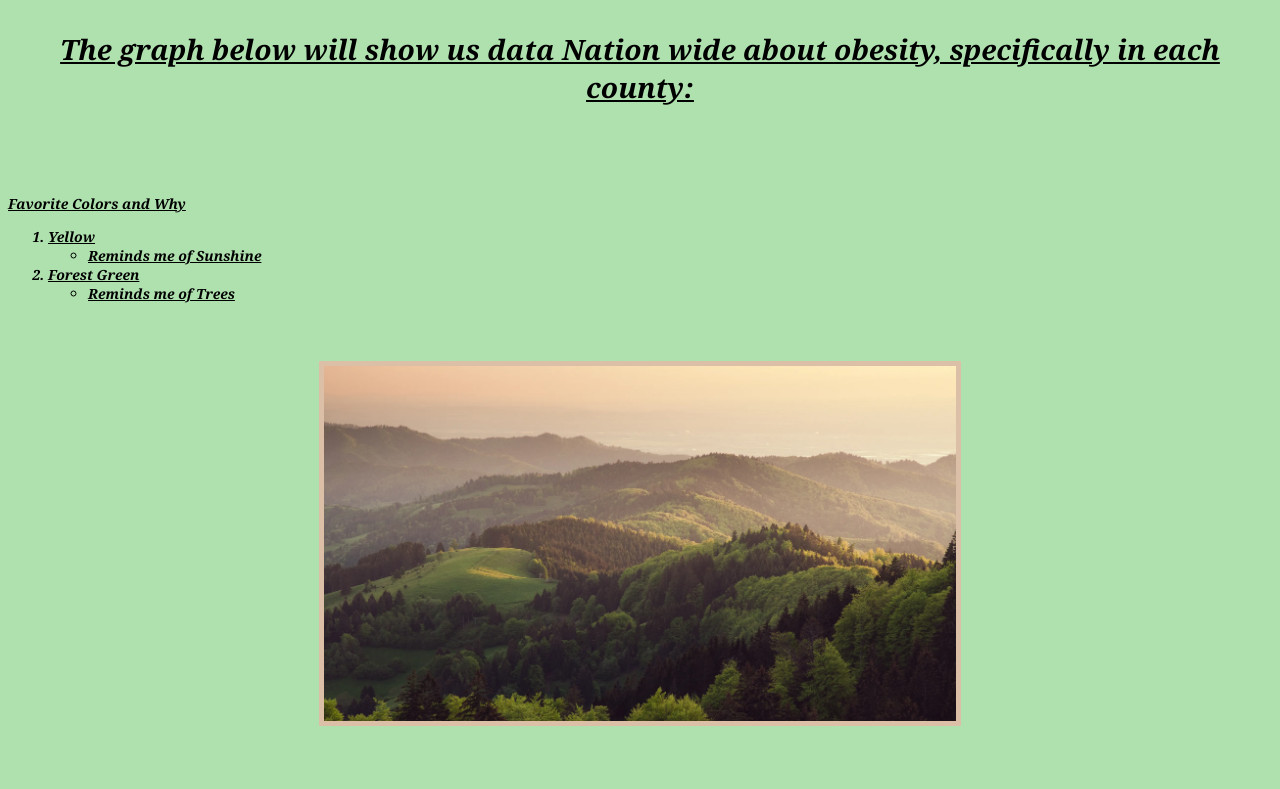
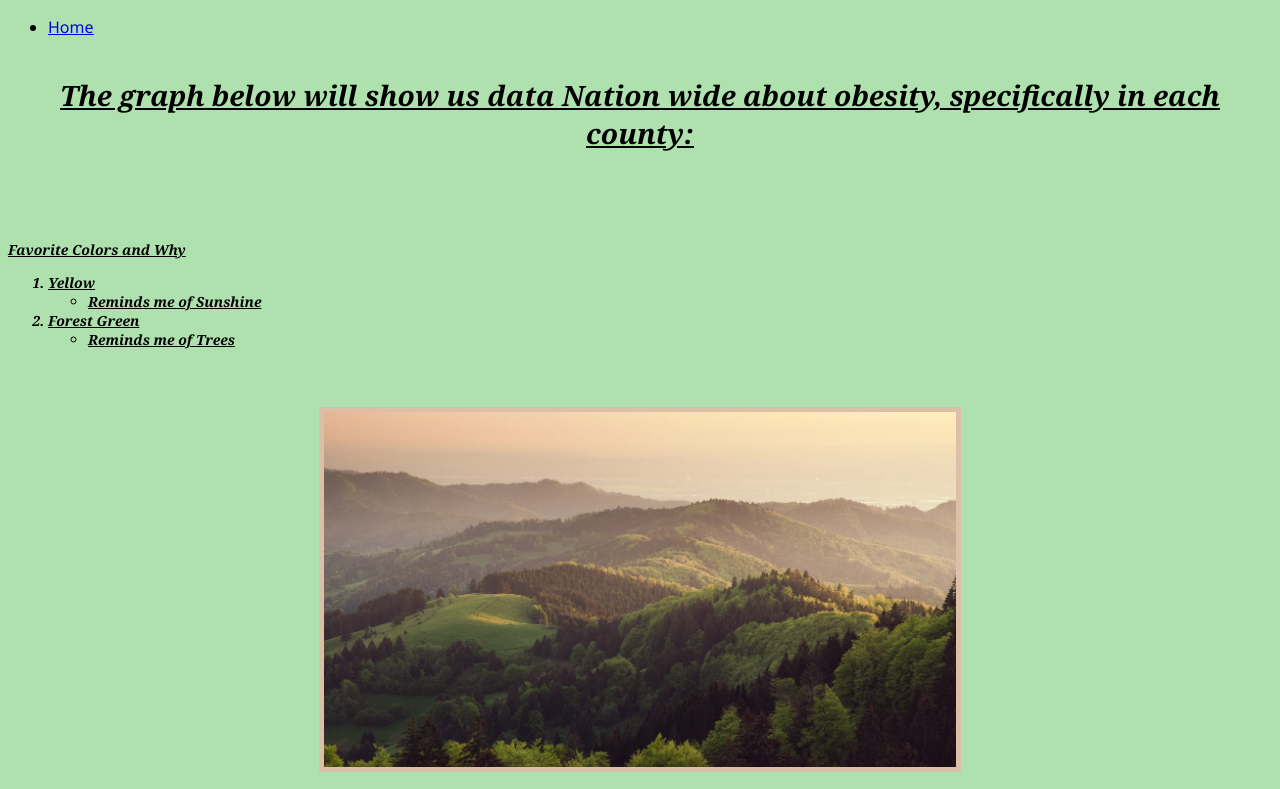
Before and after one commit to elisabethbush/IS201-Final, a plain HTML site: page Tableau.html in a window 1280 px wide. Shown: the top 789 px of the page. Drawn offline with Linux system fonts and the light colour scheme.

Commit message:
Add files via upload

```diff
--- a/Tableau.html
+++ b/Tableau.html
@@ -6,6 +6,10 @@
     <meta name="viewport" content="width=device-width, initial-scale=1.0">
     <title>Tableau</title>
     <link rel= "stylesheet" type= "text/css" href= "css/mystyles.css">
+    <div class="collapse navbar-collapse" id="navbarResponsive">
+        <ul class="navbar-nav ms-auto py-4 py-lg-0">
+            <li class="nav-item"><a class="nav-link px-lg-3 py-3 py-lg-4" href="index.html">Home</a></li>
+    </div>
 </head>
 <body>
 <br>
```
